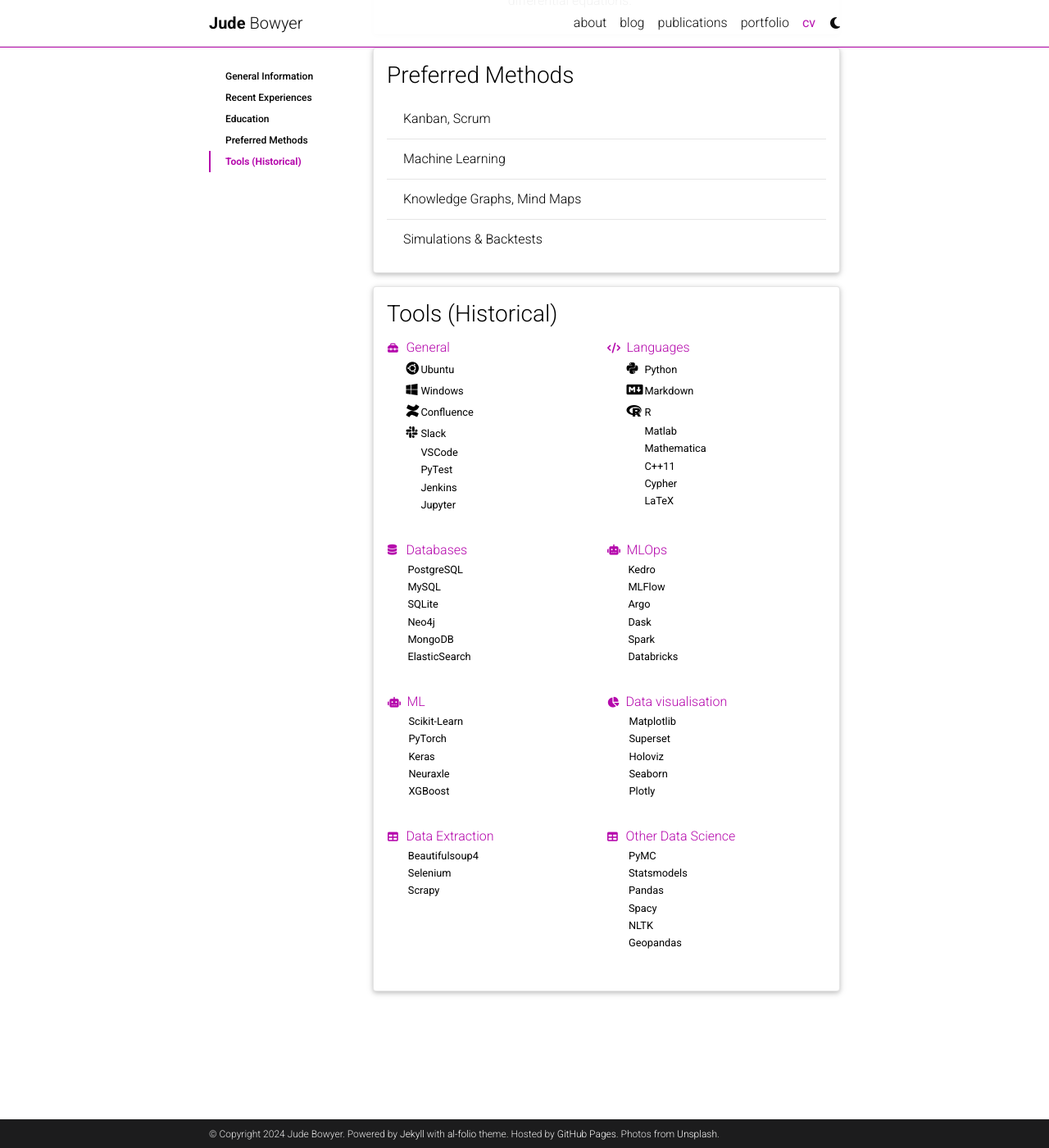
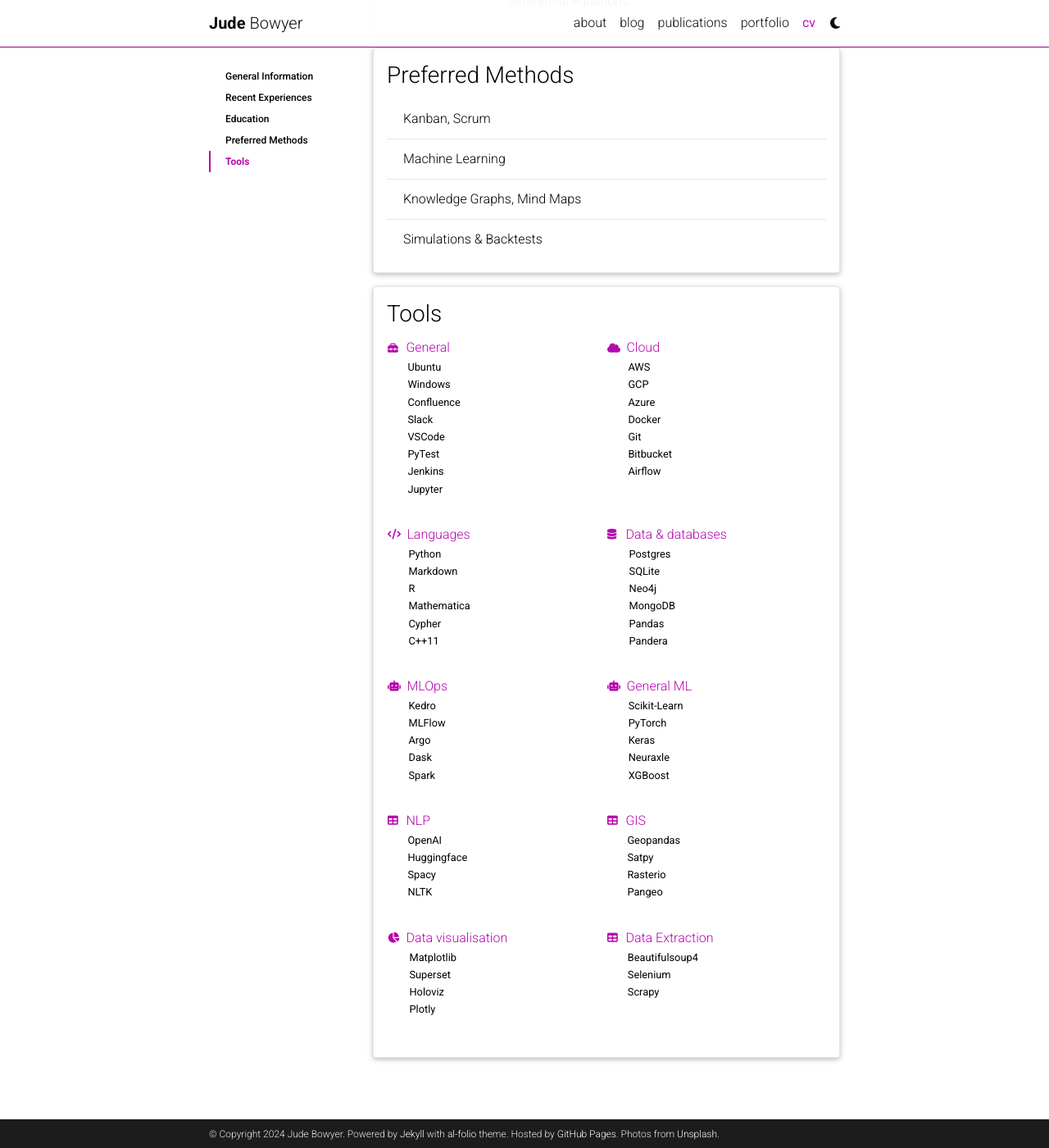
Before and after one commit to judebowyer/judebowyer.github.io, a Jekyll site: the page built from _pages/cv.md, in a window 1280 px wide and 1400 px high, scrolled down 1463 px. Shown: the whole window at 82% size. Built offline with Jekyll 4.4.1, drawn with Linux system fonts in a browser that asks for light colours; comment, search, counter and statistics services are not loaded; a style sheet for code colours, icons or effects is not loaded; some of the changed text lies outside the part shown.

Commit message:
Add templates, amend cv
File cleanup

```diff
--- a/_data/cv.yml
+++ b/_data/cv.yml
@@ -22,7 +22,7 @@
       institution: Aberdeen Asset Management / Standard Life Aberdeen
       year: 2017 - 2020
       description:
-        - Leading force in delivering organisation-wide analytics platforms, data integrations, machine learning infrastructure and models
+        - Delivering organisation-wide analytics platforms, data integrations, machine learning infrastructure, and models.
     - title: Decision Scientist
       institution: Retail Insight
       year: 2016-2017
@@ -55,63 +55,62 @@
     - Knowledge Graphs, Mind Maps
     - Simulations & Backtests
 
-- title: Tools (Historical)
+- title: Tools
   type: list_groups
   contents:
     - category: General
       icon: fa-solid fa-toolbox
       items:
         - name: Ubuntu
-          icon: fa-brands fa-ubuntu
+        #  icon: fa-brands fa-ubuntu
         - name: Windows
-          icon: fa-brands fa-windows
+        #  icon: fa-brands fa-windows
         - name: Confluence
-          icon: fa-brands fa-confluence
+        #  icon: fa-brands fa-confluence
         - name: Slack
-          icon: fa-brands fa-slack
+        #  icon: fa-brands fa-slack
         - name: VSCode
         - name: PyTest
         - name: Jenkins
         - name: Jupyter
-    - category: Languages
+    - category: Cloud
       icon: fa-solid fa-cloud
       items:
         - name: AWS
-          icon: fa-brands fa-aws
+        #  icon: fa-brands fa-aws
         - name: GCP
-          icon: fa-brands fa-google
+        #  icon: fa-brands fa-google
         - name: Azure
-          icon: fa-brands fa-microsoft
+        #  icon: fa-brands fa-microsoft
         - name: Docker
-          icon: fa-brands fa-docker
+        #  icon: fa-brands fa-docker
         - name: Git
-          icon: fa-brands fa-git-alt
+        #  icon: fa-brands fa-git-alt
         - name: Bitbucket
-          icon: fa-brands fa-bitbucket
+        #  icon: fa-brands fa-bitbucket
         - name: Airflow
-          icon: assets/img/tech_icons/apacheairflow.svg
+        #  icon: assets/img/tech_icons/apacheairflow.svg
+    - category: Languages
       icon: fa-solid fa-code
       items:
         - name: Python
-          icon: fa-brands fa-python
+        #  icon: fa-brands fa-python
         - name: Markdown
-          icon: fa-brands fa-markdown
+        #  icon: fa-brands fa-markdown
         - name: R
-          icon: fa-brands fa-r-project
-        - name: Matlab
+        #  icon: fa-brands fa-r-project
         - name: Mathematica
+        - name: Cypher
         - name: C++11
-        - name: Cypher
-        - name: LaTeX
-    - category: Databases
+    - category: Data & databases
       icon: fa-solid fa-database
       items:
-        - name: PostgreSQL
-        - name: MySQL
+        - name: Postgres
         - name: SQLite
         - name: Neo4j
         - name: MongoDB
-        - name: ElasticSearch
+        - name: Pandas
+        - name: Pandera
     - category: MLOps
       icon: fa-solid fa-robot
       items:
@@ -120,8 +119,7 @@
         - name: Argo
         - name: Dask
         - name: Spark
-        - name: Databricks
-    - category: ML
+    - category: General ML
       icon: fa-solid fa-robot
       items:
         - name: Scikit-Learn
@@ -129,13 +127,26 @@
         - name: Keras
         - name: Neuraxle
         - name: XGBoost
+    - category: NLP
+      icon: fa-solid fa-table
+      items:
+        - name: OpenAI
+        - name: Huggingface
+        - name: Spacy
+        - name: NLTK
+    - category: GIS
+      icon: fa-solid fa-table
+      items:
+        - name: Geopandas
+        - name: Satpy
+        - name: Rasterio
+        - name: Pangeo
     - category: Data visualisation
       icon: fa-solid fa-chart-pie
       items:
         - name: Matplotlib
         - name: Superset
         - name: Holoviz
-        - name: Seaborn
         - name: Plotly
     - category: Data Extraction
       icon: fa-solid fa-table
@@ -143,12 +154,3 @@
         - name: Beautifulsoup4
         - name: Selenium
         - name: Scrapy
-    - category: Other Data Science
-      icon: fa-solid fa-table
-      items:
-        - name: PyMC
-        - name: Statsmodels
-        - name: Pandas
-        - name: Spacy
-        - name: NLTK
-        - name: Geopandas
```
Also changed, not shown: .github/ISSUE_TEMPLATE.md (added), .github/PULL_REQUEST_TEMPLATE.md (added), 8 other files.
